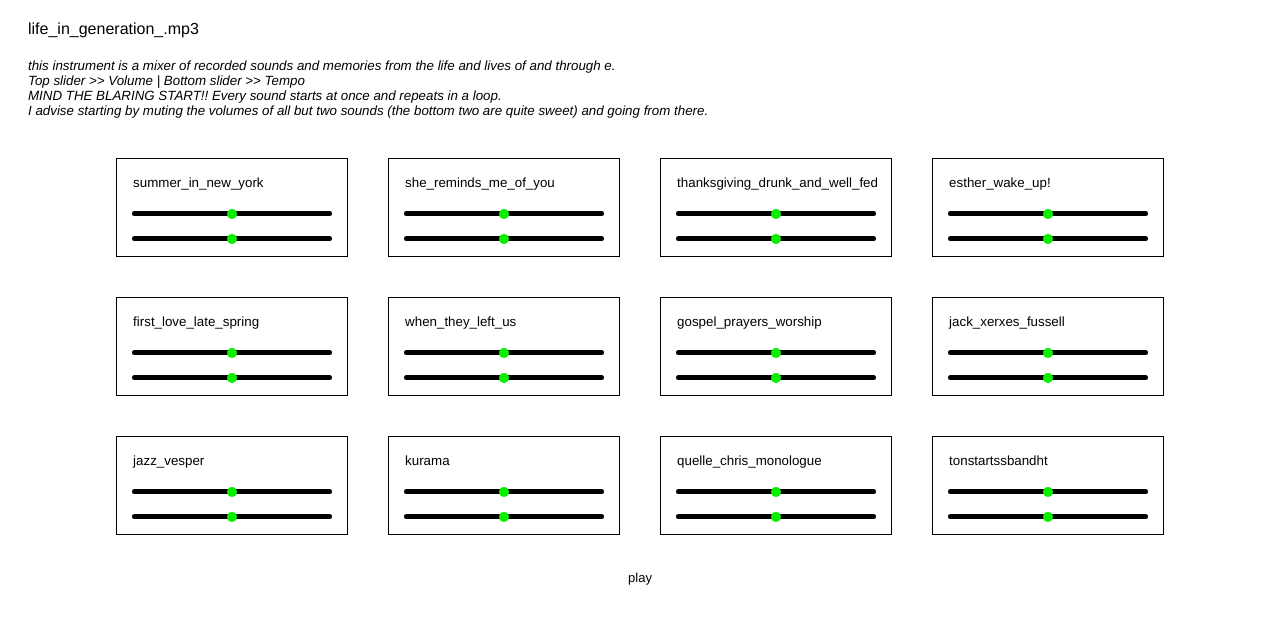
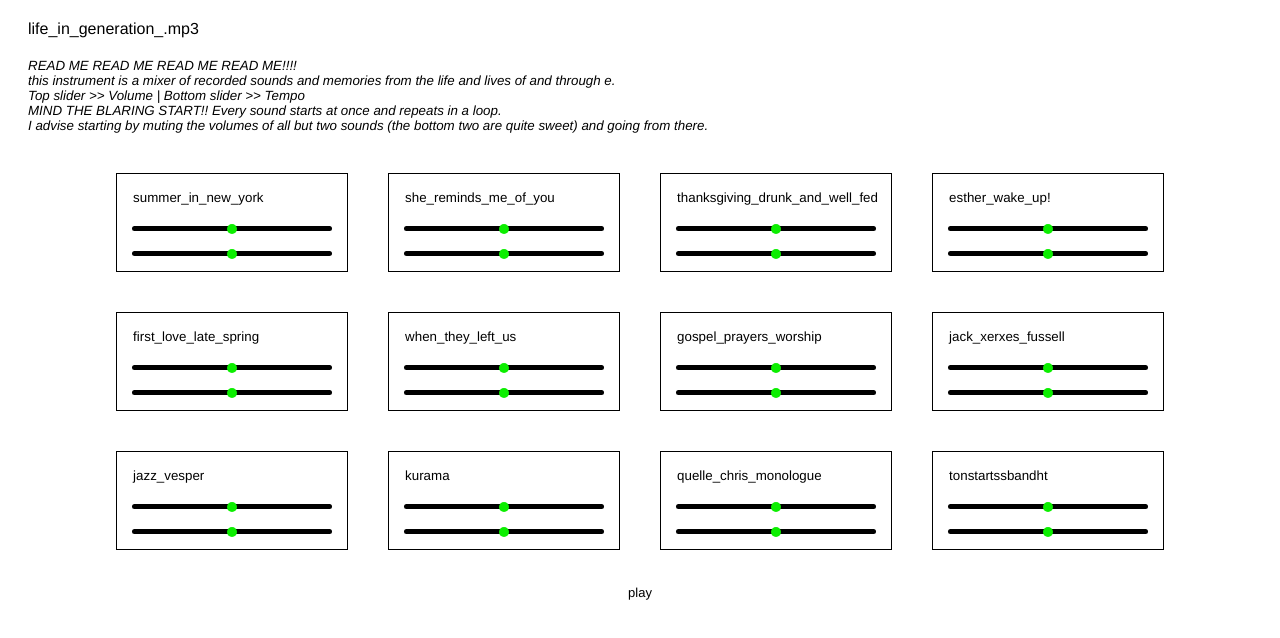
Before and after one commit to estherrhong/life_in_generation, a plain HTML site: page index.html in a window 1280 px wide. Drawn offline with Linux system fonts and the light colour scheme.

Commit message:
Update index.html

```diff
--- a/index.html
+++ b/index.html
@@ -5,7 +5,8 @@
   <link rel="stylesheet" href="style.css">
 </head>
 <header><h1>life_in_generation_.mp3</h1></header>
-<h4>this instrument is a mixer of recorded sounds and memories from the life and lives of and through e. <br>
+<h4>READ ME READ ME READ ME READ ME!!!!<br>
+  this instrument is a mixer of recorded sounds and memories from the life and lives of and through e. <br>
   Top slider >> Volume | Bottom slider >> Tempo <br>
   MIND THE BLARING START!! Every sound starts at once and repeats in a loop. <br> I advise starting by muting the volumes of all but two sounds (the bottom two are quite sweet) and going from there.
   <br>
```
